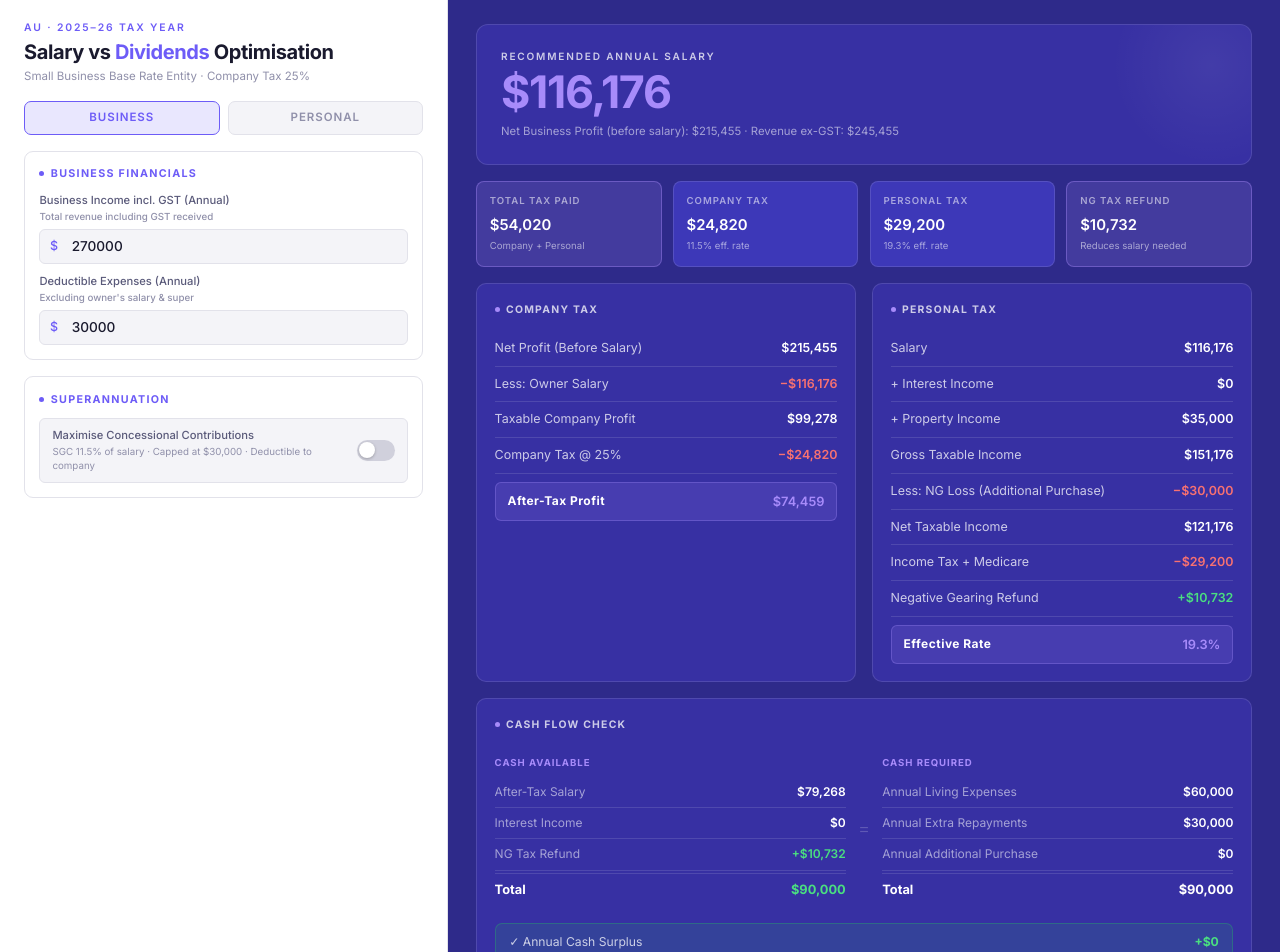
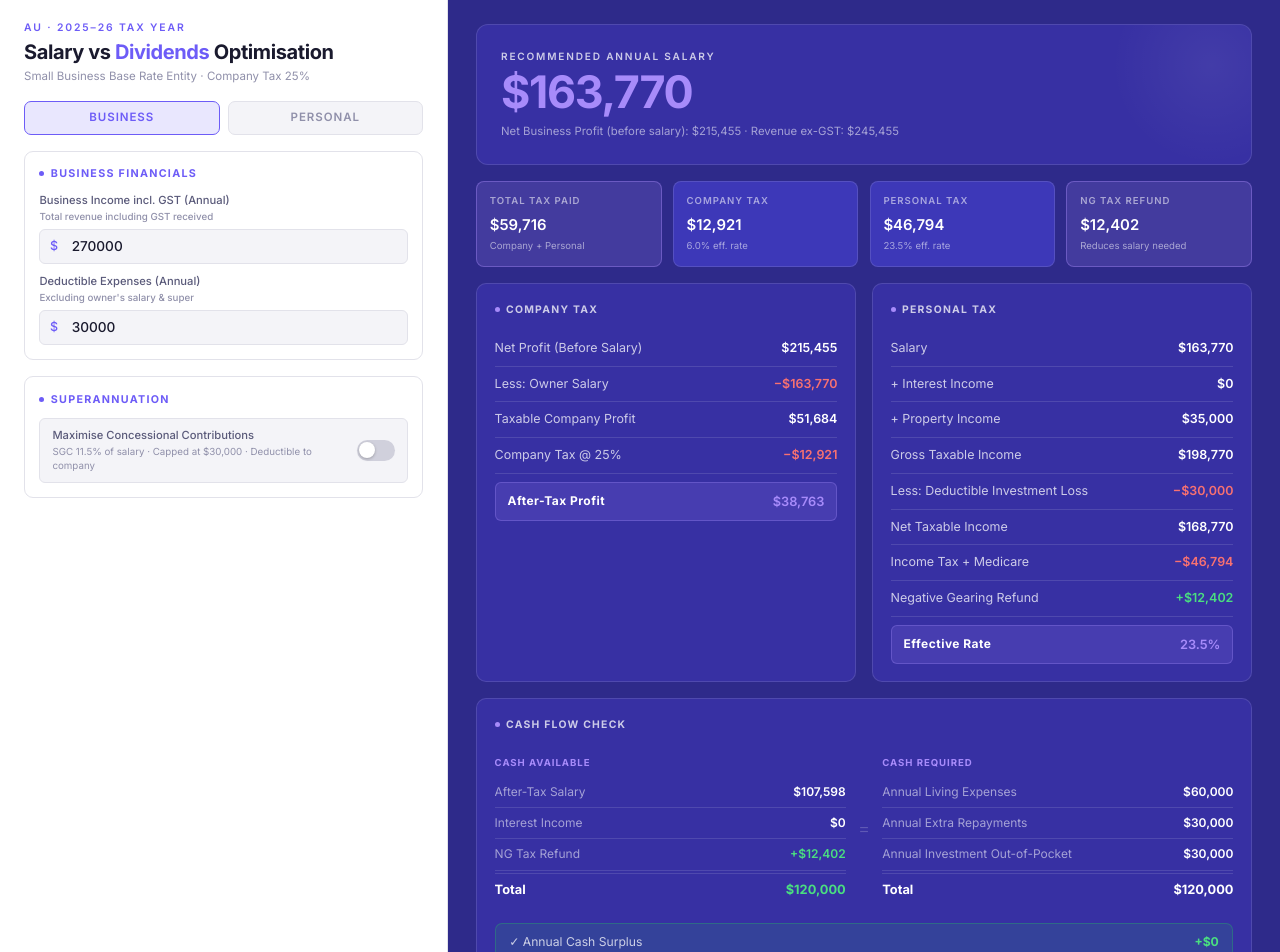
Before and after one commit to u1165139/sal-planner, a React (Vite) app: page / in a window 1280 px wide. Shown: the top 952 px of the page. Built offline with nearby package versions, Linux system fonts and the light colour scheme.

Commit message:
refactor: rename 'Additional Purchase' to 'Deductible Investment Loss' and update related calculations

```diff
--- a/src/core/selectors.ts
+++ b/src/core/selectors.ts
@@ -67,7 +67,7 @@ export const selectPersonalTaxBreakdown = createSelector(
       interestIncome: inputs.interestIncome,
       propertyIncome: inputs.propertyIncome,
       basePersonalTaxableIncome: results.basePersonalTaxableIncome,
-      annualAdditionalPurchaseLoss: results.annualAdditionalPurchaseLoss,
+      annualDeductibleInvestmentLoss: results.annualDeductibleInvestmentLoss,
       totalPersonalTaxableIncome: results.totalPersonalTaxableIncome,
       personalTaxTotal: results.personalTaxTotal,
       negativeGearingRefund: results.negativeGearingRefund,
@@ -87,7 +87,7 @@ export const selectCashFlowSummary = createSelector(
       totalCashAvailable: results.totalCashAvailable,
       monthlyLiving: inputs.monthlyLiving,
       monthlyRepayments: inputs.monthlyRepayments,
-      monthlyAdditionalPurchase: inputs.monthlyAdditionalPurchase,
+      monthlyDeductibleInvestmentLoss: inputs.monthlyDeductibleInvestmentLoss,
       requiredAnnualCash: results.requiredAnnualCash,
       cashSurplusDeficit: results.cashSurplusDeficit,
     };
--- a/src/core/tax-engine.ts
+++ b/src/core/tax-engine.ts
@@ -49,8 +49,7 @@ export function calculateTaxStrategy(inputs: CalcInputs): CalcResults {
   // ── Base calculations ──────────────────────────────────────────────────────
   const businessRevenue = businessIncomeGST / 1.1;
   const netBusinessProfit = businessRevenue - deductibleExpenses;
-  // Note: The investment loss is a paper loss, not a cash expense, so it's not in requiredAnnualCash.
-  const requiredAnnualCash = (monthlyLiving + monthlyRepayments) * 12;
+  const requiredAnnualCash = (monthlyLiving + monthlyRepayments + monthlyDeductibleInvestmentLoss) * 12;
   const basePersonalTaxableIncome = interestIncome + propertyIncome;
 
   // ── Negative gearing on investment loss ────────────────────────────────
@@ -123,7 +122,7 @@ export function calculateTaxStrategy(inputs: CalcInputs): CalcResults {
     availableNonSalaryCash: ensureNumber(availableNonSalaryCash),
     cashShortfall: ensureNumber(cashShortfall),
     basePersonalTaxableIncome: ensureNumber(basePersonalTaxableIncome),
-    annualAdditionalPurchaseLoss: ensureNumber(annualDeductibleInvestmentLoss),
+    annualDeductibleInvestmentLoss: ensureNumber(annualDeductibleInvestmentLoss),
     negativeGearingRefund: ensureNumber(negativeGearingRefund),
     recommendedSalary: ensureNumber(recommendedSalary),
     superContribution: ensureNumber(superContribution),
--- a/src/core/types.ts
+++ b/src/core/types.ts
@@ -19,7 +19,7 @@ export interface CalcResults {
   cashShortfall: number;
   basePersonalTaxableIncome: number;
   // Negative gearing
-  annualAdditionalPurchaseLoss: number;
+  annualDeductibleInvestmentLoss: number;
   negativeGearingRefund: number;
   // Recommended salary
   recommendedSalary: number;
--- a/src/features/results/CashFlowCheck.tsx
+++ b/src/features/results/CashFlowCheck.tsx
@@ -31,7 +31,7 @@ export function CashFlowCheck() {
             <div className="cashflow-col-title">Cash Required</div>
             <div className="cashflow-item"><span className="cashflow-item-label">Annual Living Expenses</span><span className="cashflow-item-value">{fmt(summary.monthlyLiving * 12)}</span></div>
             <div className="cashflow-item"><span className="cashflow-item-label">Annual Extra Repayments</span><span className="cashflow-item-value">{fmt(summary.monthlyRepayments * 12)}</span></div>
-            <div className="cashflow-item"><span className="cashflow-item-label">Annual Additional Purchase</span><span className="cashflow-item-value">{fmt(summary.monthlyAdditionalPurchase * 12)}</span></div>
+            <div className="cashflow-item"><span className="cashflow-item-label">Annual Investment Out-of-Pocket</span><span className="cashflow-item-value">{fmt(summary.monthlyDeductibleInvestmentLoss * 12)}</span></div>
             <div className="cashflow-total"><span>Total</span><span>{fmt(summary.requiredAnnualCash)}</span></div>
           </div>
         </div>
--- a/src/features/results/PersonalTaxBreakdown.tsx
+++ b/src/features/results/PersonalTaxBreakdown.tsx
@@ -17,8 +17,8 @@ export function PersonalTaxBreakdown() {
         <div className="tax-row"><span className="tax-row-label">+ Interest Income</span><span className="tax-row-value">{fmt(breakdown.interestIncome)}</span></div>
         <div className="tax-row"><span className="tax-row-label">+ Property Income</span><span className="tax-row-value">{fmt(breakdown.propertyIncome)}</span></div>
         <div className="tax-row"><span className="tax-row-label">Gross Taxable Income</span><span className="tax-row-value">{fmt(breakdown.recommendedSalary + breakdown.basePersonalTaxableIncome)}</span></div>
-        {breakdown.annualAdditionalPurchaseLoss > 0 && (
-          <div className="tax-row"><span className="tax-row-label">Less: NG Loss (Additional Purchase)</span><span className="tax-row-value negative">−{fmt(breakdown.annualAdditionalPurchaseLoss)}</span></div>
+        {breakdown.annualDeductibleInvestmentLoss > 0 && (
+          <div className="tax-row"><span className="tax-row-label">Less: Deductible Investment Loss</span><span className="tax-row-value negative">−{fmt(breakdown.annualDeductibleInvestmentLoss)}</span></div>
         )}
         <div className="tax-row"><span className="tax-row-label">Net Taxable Income</span><span className="tax-row-value">{fmt(breakdown.totalPersonalTaxableIncome)}</span></div>
         <div className="tax-row"><span className="tax-row-label">Income Tax + Medicare</span><span className="tax-row-value negative">−{fmt(breakdown.personalTaxTotal)}</span></div>
```
